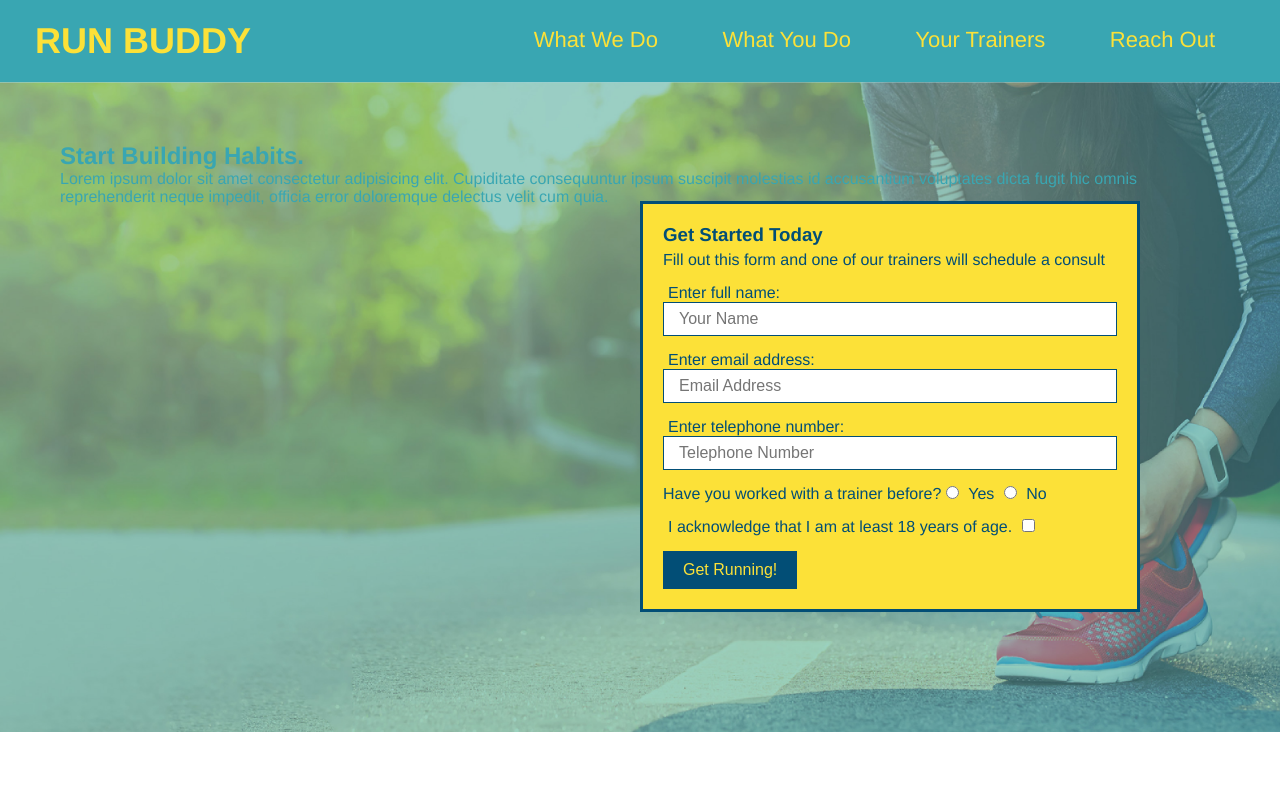
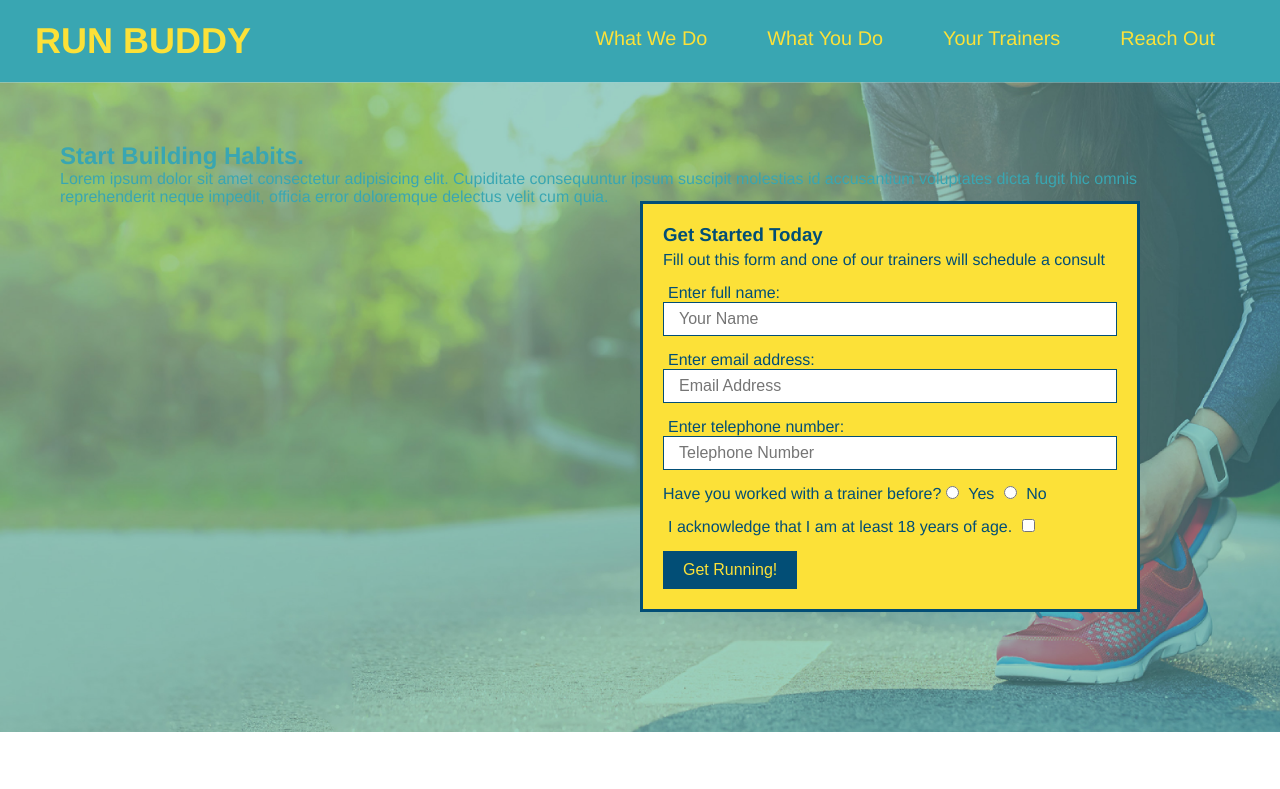
Before and after one commit to NicCarrig/niccarrig.github.io, a plain HTML site: page mod1.html in a window 1280 px wide. Shown: the top 789 px of the page. Drawn offline with Linux system fonts and the light colour scheme.

Commit message:
add flexbox in header

```diff
--- a/assets/css/style.css
+++ b/assets/css/style.css
@@ -30,13 +30,17 @@ header h1{
 header nav{
     margin: 7px 0;
 }
-header nav ul li{
-    display: inline;
+header nav ul {
+    display: flex;
+    flex-wrap: wrap;
+    justify-content: space-between;
+    align-items: center;
+    list-style: none;
 }
 header nav ul li a {
     margin: 0 30px;
     font-weight: lighter;
-    font-size: 22px;
+    font-size: 1.55vw;  /*vw = viewpoint width*/
 }
 
 section{
```
